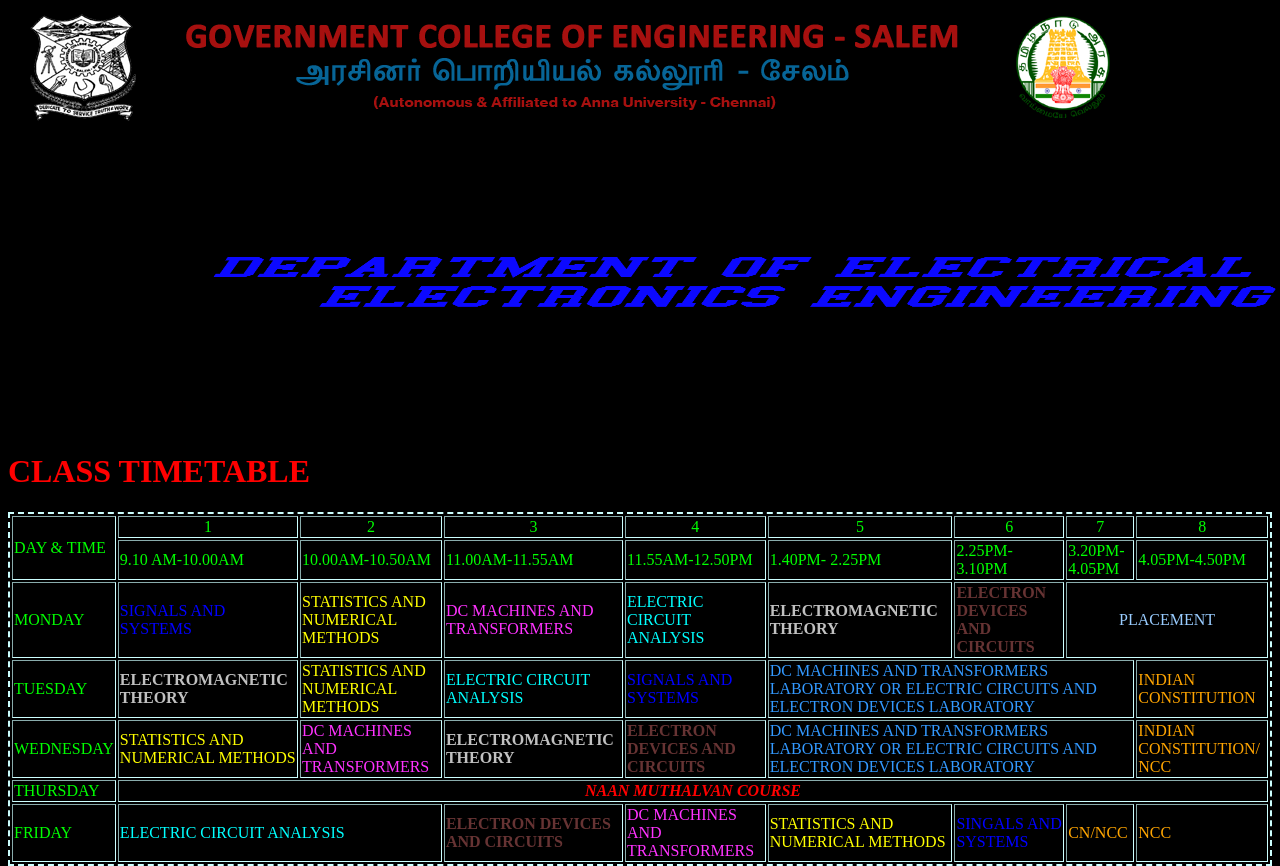
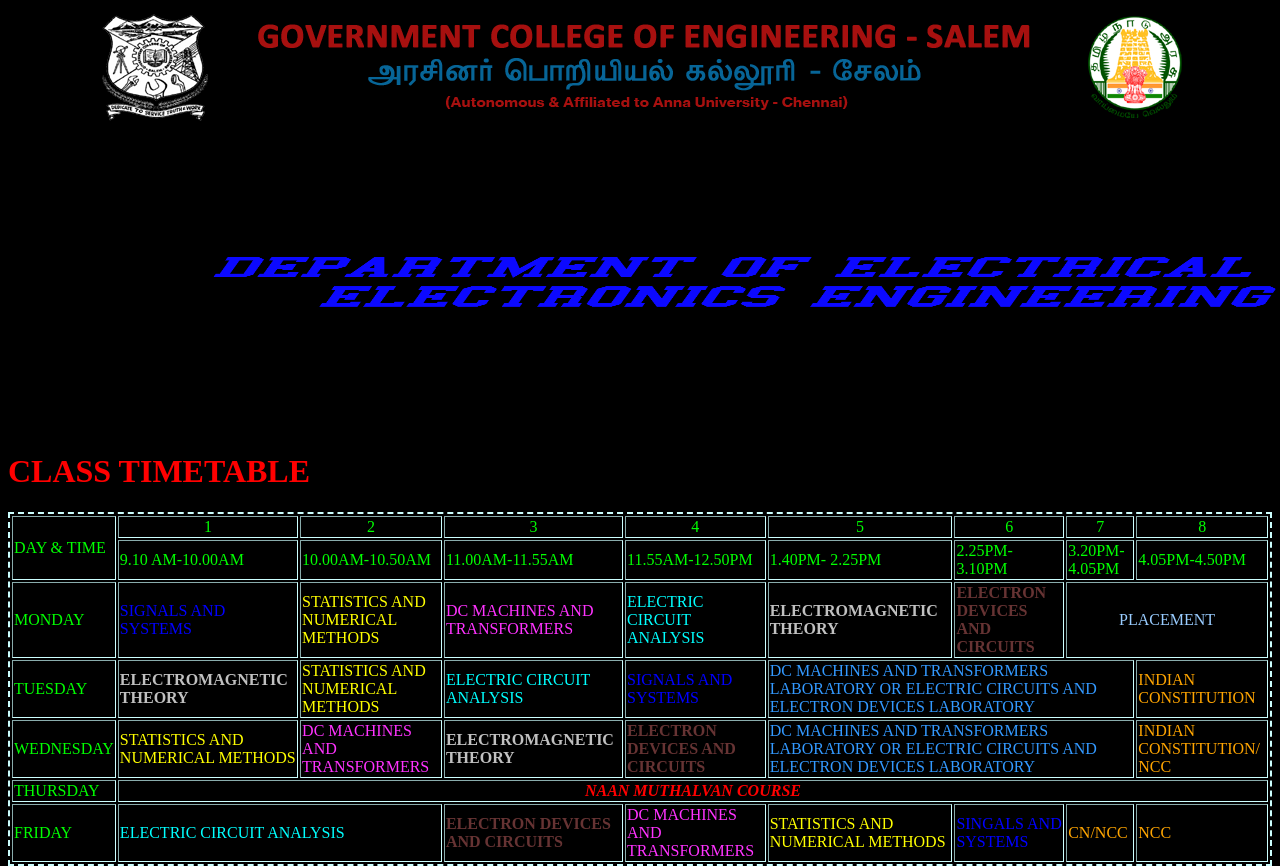
Before and after one commit to Thirumalaivasan2/NEW-TIMETABLE-2024, a plain HTML site: page index.html in a window 1280 px wide. Shown: the top 866 px of the page. Drawn offline with Linux system fonts and the light colour scheme.

Commit message:
auto publish 1725335700996

```diff
--- a/index.html
+++ b/index.html
@@ -11,8 +11,9 @@
 
     <!--custom css-->
     <link rel="stylesheet" href="css/style.css">
-
-  <img src="images/logo_16.png" style="align:center">
+   <center>
+      <img src="images/logo_16.png">
+  </center>
    <img src="images/eeelogo3.png" style="align:center" width="1500px" height="300px">
 </head>
 <h1 style="color:red">CLASS TIMETABLE </h1>
```
